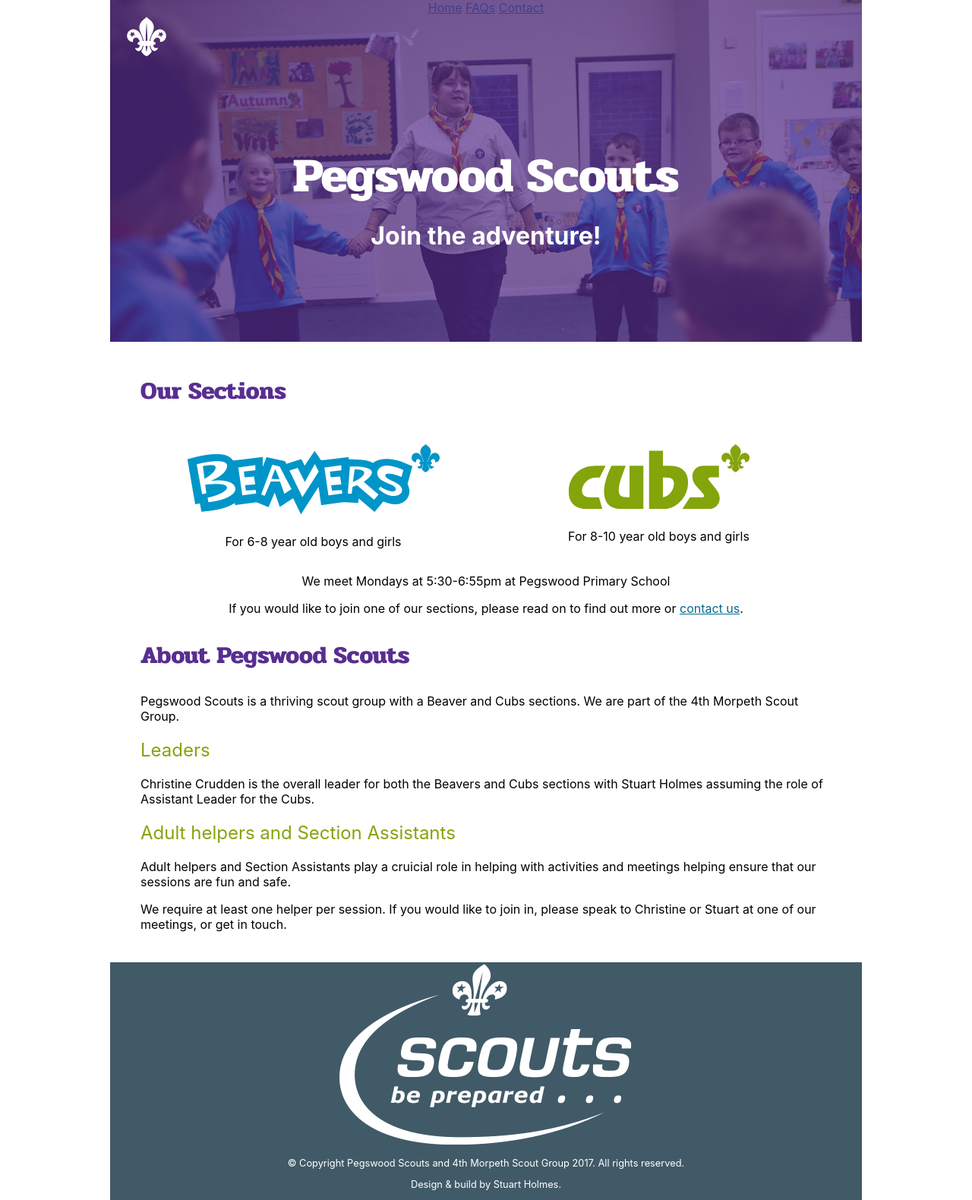
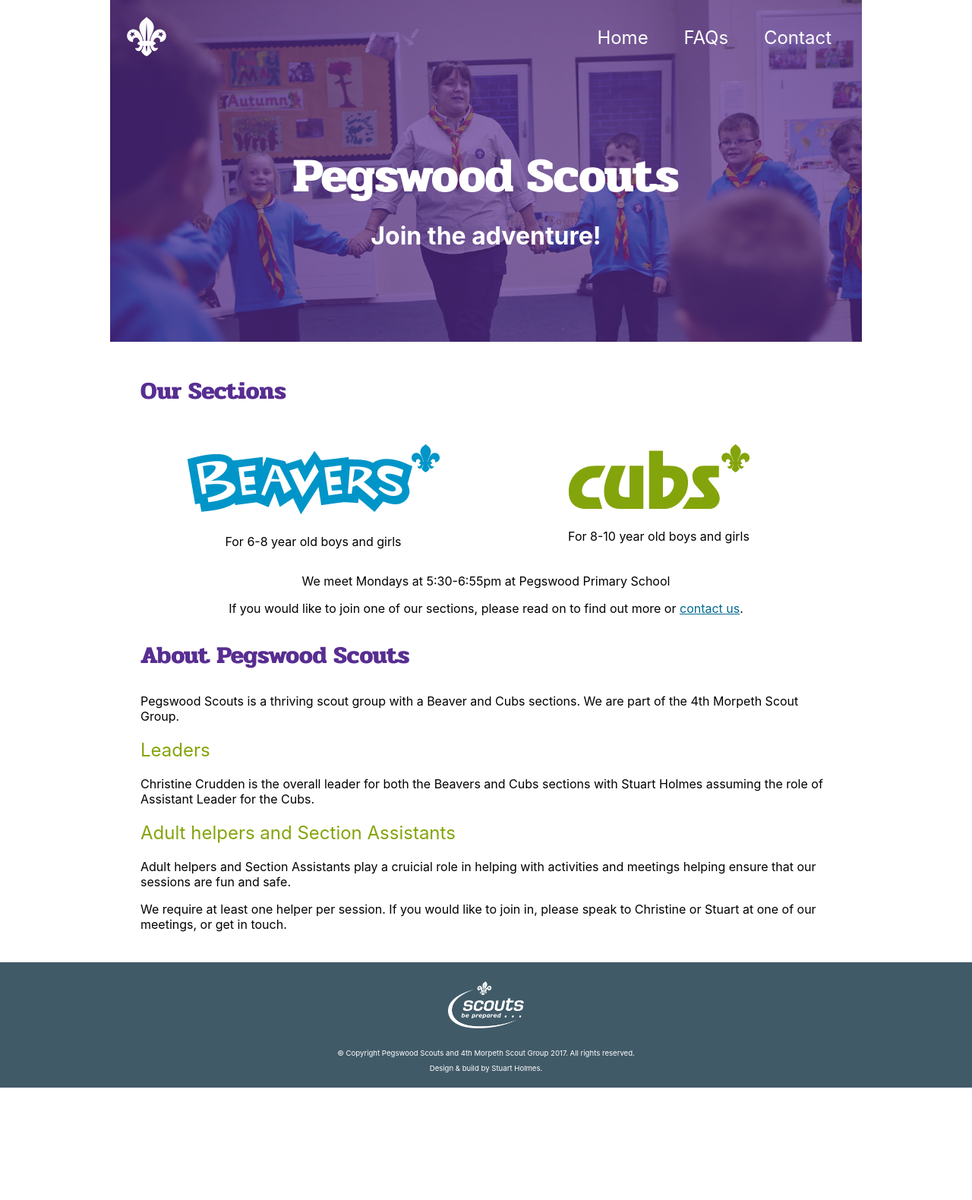
Before and after one commit to trubru/PegswoodScouts, a plain HTML site: page index.html in a window 1280 px wide. Shown: the whole page at 76% size. After the commit the page ends 1432 px from the top, so only its background shows below. Drawn offline with Linux system fonts and the light colour scheme.

Commit message:
Styled new navigation

```diff
--- a/css/styles.css
+++ b/css/styles.css
@@ -1,7 +1,6 @@
 body {
-    margin: 0 auto;
+    margin: 0;
     font-family: -apple-system, BlinkMacSystemFont, “Segoe UI”, Roboto, Helvetica, Arial, sans-serif;
-    max-width: 990px;
 }
 
 h1 {
@@ -28,6 +27,10 @@ a:active {
     outline: 2px solid #ffbf47;
 }
 
+.content {
+    margin: 0 auto;
+    max-width: 990px;
+}
 .main-header h1 {
     margin: 0;
     line-height: 1;
@@ -40,7 +43,6 @@ a:active {
     color: #fff;
 }
 .main-header {
-    text-align: center;
     position: relative;
     height: 450px;
     background-image: url(../images/volunteer_wide.jpg);
@@ -67,7 +69,28 @@ a:active {
     height: 100%;
     background: rgba(88, 46, 145, 0.7);
     z-index: 1;
+}
 
+.main-header nav {
+    position: absolute;
+    top: 30px;
+    right: 20px;
+    z-index: 2;
+    font-size: 1.5em;
+}
+.main-header nav a {
+    display: inline-block;
+    padding: 5px 20px;
+    color: #fff;
+    text-decoration: none;
+}
+.main-header nav a:hover {
+    color: #ccc;
+}
+.main-header nav a:active {
+    color: inherit;
+    background: #ffbf47;
+    outline: 2px solid #ffbf47;
 }
 
 .main-header .logo-fleurdelis {
@@ -78,12 +101,11 @@ a:active {
 }
 
 .main-footer {
-    border: 1px solid rgb(65, 90, 104);
     box-sizing: border-box;
-    padding: 0 30px;
+    padding: 10px 30px;
     background-color: rgb(65, 90, 104);
     color: #fff;
-    font-size: 0.8em;
+    font-size: 0.6em;
 }
 
 .main-body {
@@ -108,6 +130,12 @@ a:active {
     text-align: center;
 }
 
+.scouts-logo {
+    display: inline-block;
+    margin: 15px 0;
+    width: 100px;
+}
+
 @media (max-width: 700px) {
 
     .main-header h1 {
```
